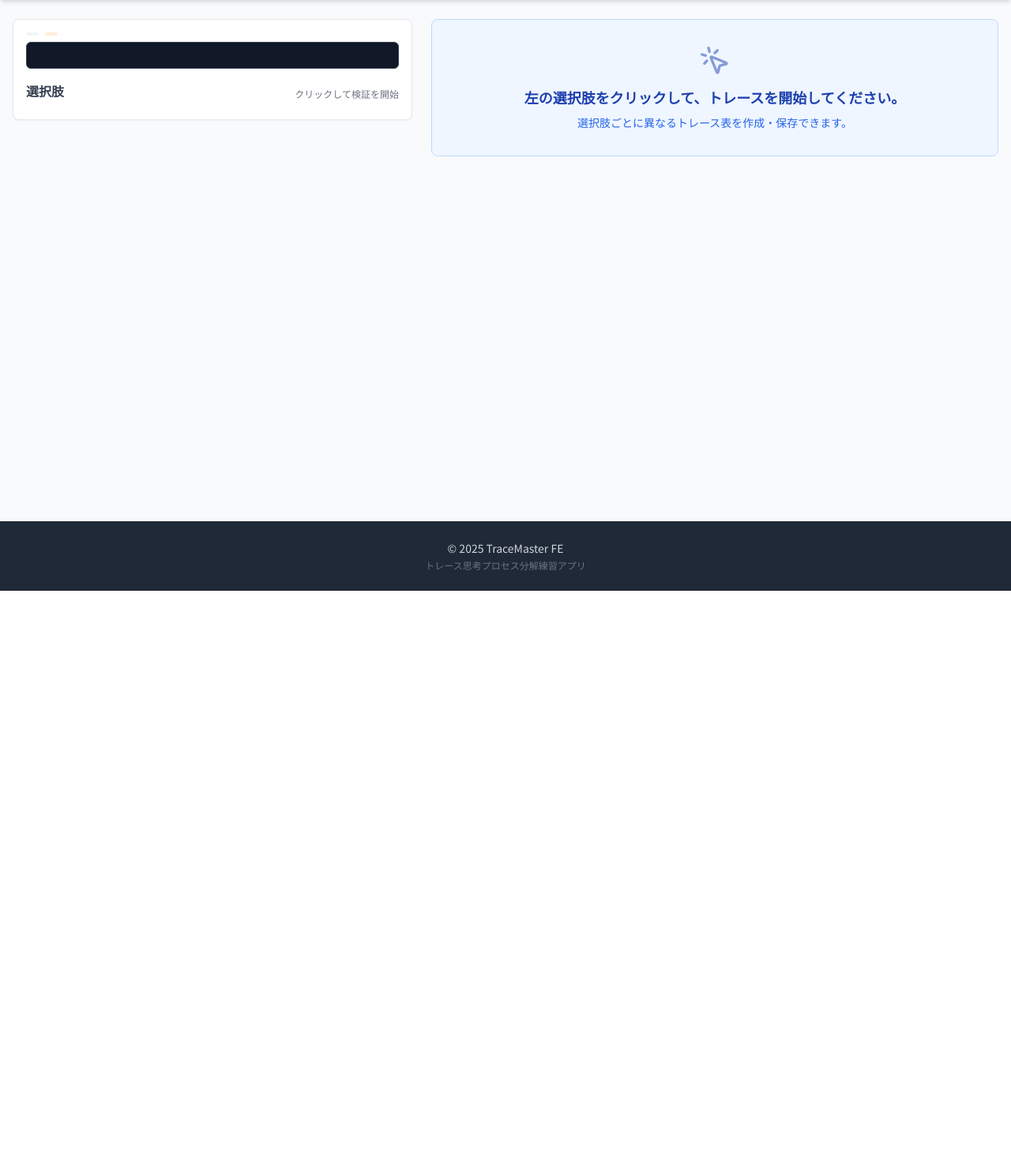
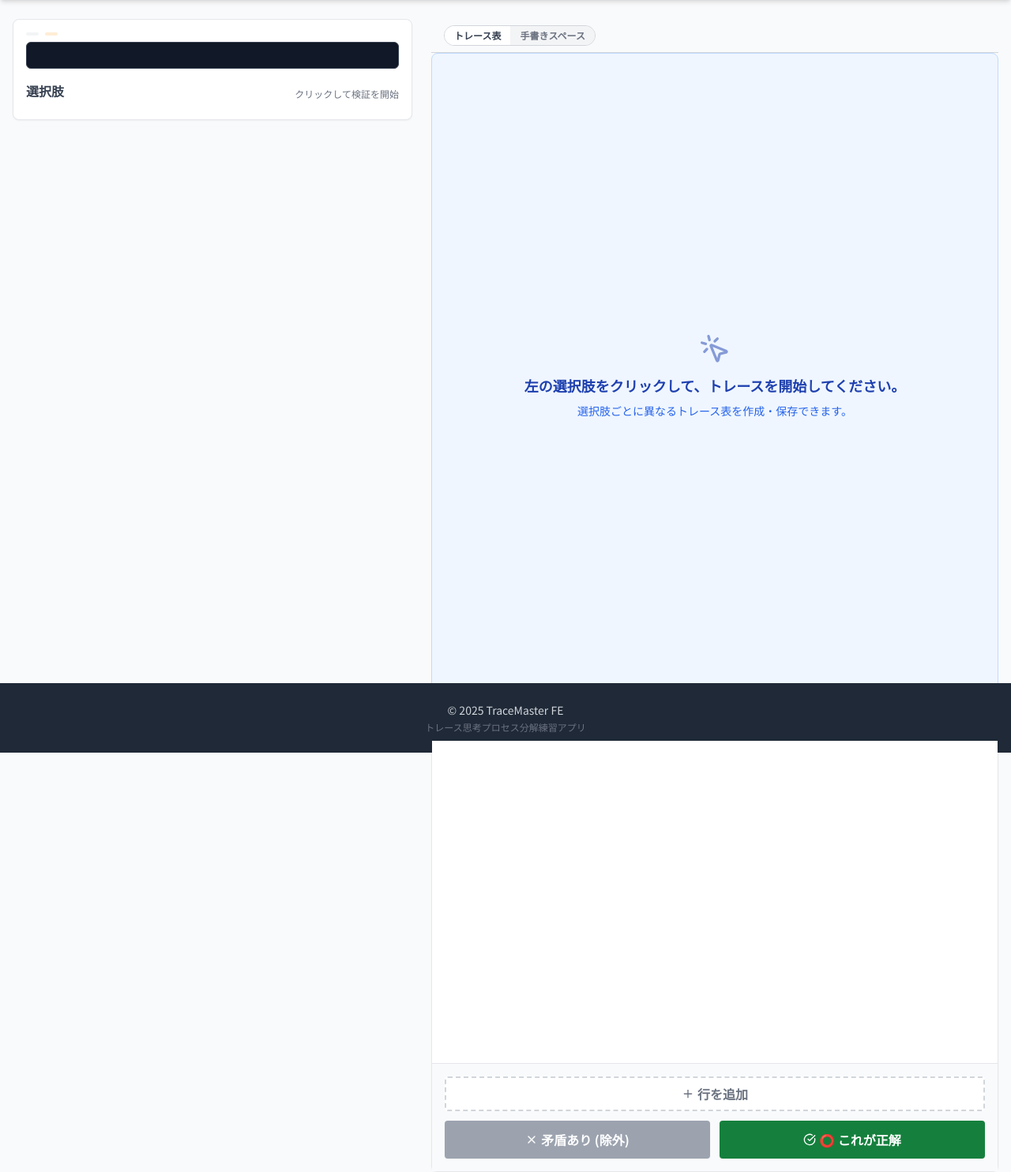
Before and after one commit to Okamoto-Airi/fe_trace_app, a Flask app: template templates/exam.html in a window 1280 px wide. Shown: the part 52-1536 px from the top of the page at 79% size. Before the commit the page ends 800 px from the top, so only its background shows below. Run offline with Flask 3, Linux system fonts and the light colour scheme; the template is opened without the code that fills it, so the values that code supplies are empty; some libraries are stand-ins or nearby versions.

Commit message:
過去問演習モードにフリーハンドモードを追加

```diff
--- a/templates/exam.html
+++ b/templates/exam.html
@@ -1,6 +1,6 @@
-{% extends "base.html" %} {% block content %}
+{% extends "base.html" %}
+{% block content %}
 <style>
-  /* 穴埋め箇所のハイライト用スタイル */
   .highlight-a {
     color: #059669;
     font-weight: bold;
@@ -16,25 +16,27 @@
 </style>
 
 <div class="max-w-7xl mx-auto grid grid-cols-1 lg:grid-cols-12 gap-6" id="app">
+
+  <!-- 左側：問題文 -->
   <div class="lg:col-span-5 space-y-4">
     <div class="bg-white rounded-lg shadow-sm border border-gray-200 p-4">
       <div class="flex items-center space-x-2 mb-2">
-        <span
-          class="px-2 py-0.5 bg-gray-100 text-gray-600 text-xs rounded-full font-bold"
-          >{{ problem.category }}</span
-        >
-        <span
-          class="px-2 py-0.5 {{ 'bg-blue-100 text-blue-700' if problem.difficulty=='初級' else 'bg-orange-100 text-orange-700' }} text-xs rounded-full"
-          >{{ problem.difficulty }}</span
-        >
+        <span class="px-2 py-0.5 bg-gray-100 text-gray-600 text-xs rounded-full font-bold">
+          {{ problem.category }}
+        </span>
+        <span class="px-2 py-0.5 {{ 'bg-blue-100 text-blue-700' if problem.difficulty=='初級' else 'bg-orange-100 text-orange-700' }} text-xs rounded-full">
+          {{ problem.difficulty }}
+        </span>
       </div>
+
       <h2 class="text-xl font-bold text-[#15803d] mb-2">{{ problem.title }}</h2>
 
       {% if problem.description %}
-      <!-- prettier-ignore -->
-      <p class="text-sm text-gray-600 mb-4 whitespace-pre-wrap leading-relaxed">{{ problem.description | trim }}</p>
+      <p class="text-sm text-gray-600 mb-4 whitespace-pre-wrap leading-relaxed">
+        {{ problem.description | trim }}
+      </p>
       {% endif %}
-      <!-- prettier-ignore -->
+
       <div
         class="bg-gray-900 text-gray-100 p-4 rounded-md font-mono text-sm overflow-x-auto leading-7 mb-4 shadow-inner border border-gray-700 whitespace-pre-wrap"
         id="code-display"
@@ -50,36 +52,49 @@
     </div>
   </div>
 
+  <!-- 右側：タブ + トレース表 + キャンバス -->
   <div class="lg:col-span-7">
+
+    <!-- ★ タブ（追加） -->
+    <div class="bg-gray-50 px-4 py-2 border-b border-gray-300 flex items-center justify-between">
+      <div class="flex text-xs font-bold rounded-full border border-gray-300 overflow-hidden">
+        <button
+          type="button"
+          id="tab-trace"
+          class="px-3 py-1 bg-white text-gray-700 hover:bg-gray-100 transition"
+          onclick="showTraceTable()"
+        >
+          トレース表
+        </button>
+        <button
+          type="button"
+          id="tab-canvas"
+          class="px-3 py-1 bg-gray-100 text-gray-500 hover:bg-gray-200 transition"
+          onclick="showCanvas()"
+        >
+          手書きスペース
+        </button>
+      </div>
+    </div>
+
+    <!-- トレース開始前メッセージ -->
     <div
       id="placeholder-msg"
       class="bg-blue-50 border border-blue-200 text-blue-800 p-8 rounded-lg text-center h-full flex flex-col justify-center items-center"
     >
-      <i
-        data-lucide="mouse-pointer-click"
-        class="w-10 h-10 mb-3 opacity-50"
-      ></i>
-      <p class="font-bold text-lg">
-        左の選択肢をクリックして、トレースを開始してください。
-      </p>
-      <p class="text-sm text-blue-600 mt-2">
-        選択肢ごとに異なるトレース表を作成・保存できます。
-      </p>
+      <i data-lucide="mouse-pointer-click" class="w-10 h-10 mb-3 opacity-50"></i>
+      <p class="font-bold text-lg">左の選択肢をクリックして、トレースを開始してください。</p>
+      <p class="text-sm text-blue-600 mt-2">選択肢ごとに異なるトレース表を作成・保存できます。</p>
     </div>
 
+    <!-- トレース表パネル -->
     <div
       id="trace-panel"
       class="hidden bg-white rounded-lg shadow-sm border border-gray-200 flex flex-col h-[calc(100vh-140px)] lg:h-auto lg:min-h-[600px]"
     >
-      <div
-        class="bg-gray-50 px-4 py-3 border-b border-gray-200 flex justify-between items-center"
-      >
+      <div class="bg-gray-50 px-4 py-3 border-b border-gray-200 flex justify-between items-center">
         <div class="flex items-center space-x-2">
-          <span
-            class="font-bold text-gray-700 text-lg"
-            id="current-option-badge"
-            >選択肢 ?</span
-          >
+          <span class="font-bold text-gray-700 text-lg" id="current-option-badge">選択肢 ?</span>
           <span class="text-xs text-gray-500 font-bold">の検証中</span>
         </div>
         <button
@@ -93,18 +108,13 @@
       <div class="overflow-auto flex-grow relative bg-white">
         <table class="w-full text-sm text-center border-collapse">
           <thead class="bg-gray-100 text-gray-600 sticky top-0 z-10 shadow-sm">
-            <tr
-              id="table-header"
-              class="divide-x divide-gray-300 border-b border-gray-300"
-            ></tr>
+            <tr id="table-header" class="divide-x divide-gray-300 border-b border-gray-300"></tr>
           </thead>
           <tbody id="table-body" class="divide-y divide-gray-100"></tbody>
         </table>
       </div>
 
-      <div
-        class="p-4 border-t border-gray-200 bg-gray-50 grid grid-cols-2 gap-3"
-      >
+      <div class="p-4 border-t border-gray-200 bg-gray-50 grid grid-cols-2 gap-3">
         <button
           onclick="addRow()"
           class="col-span-2 bg-white border-2 border-dashed border-gray-300 py-2 rounded text-gray-500 hover:bg-gray-100 hover:border-gray-400 font-bold transition flex items-center justify-center"
@@ -127,81 +137,119 @@
         </button>
       </div>
     </div>
+
+    <!-- ★ 手書きキャンバス（追加） -->
+    <div id="canvas-area" class="hidden p-4 bg-white flex flex-col items-stretch">
+      <p class="text-xs text-gray-500 mb-2">自由に図を書いて整理できます。</p>
+
+      <div class="border border-gray-300 rounded bg-gray-50 overflow-hidden">
+        <canvas id="freeCanvas" width="900" height="400" class="bg-white block"></canvas>
+      </div>
+
+      <div class="flex justify-between items-center mt-2 text-xs">
+
+        <!-- 左：色選択 + 消しゴム -->
+        <div class="flex items-center space-x-3">
+          <span class="text-gray-500">ペン色:</span>
+
+          <button class="color-btn w-5 h-5 rounded-full border border-gray-300 bg-black"
+            onclick="setPenColor('#000000', this)"></button>
+
+          <button class="color-btn w-5 h-5 rounded-full border border-gray-300 bg-blue-500"
+            onclick="setPenColor('#3b82f6', this)"></button>
+
+          <button class="color-btn w-5 h-5 rounded-full border border-gray-300 bg-red-500"
+            onclick="setPenColor('#ef4444', this)"></button>
+
+          <button class="color-btn w-5 h-5 rounded-full border border-gray-300 bg-emerald-500"
+            onclick="setPenColor('#10b981', this)"></button>
+
+          <button
+            id="eraser-btn"
+            class="px-2 py-1 border border-gray-300 rounded text-gray-600 hover:bg-gray-100"
+            onclick="enableEraser(this)"
+          >
+            消しゴム
+          </button>
+        </div>
+
+        <!-- 右：太さ + プレビュー + クリア -->
+        <div class="flex items-center space-x-3">
+          <label class="flex items-center space-x-1 text-gray-500">
+            <span>太さ</span>
+            <input type="range" min="2" max="20" value="3" id="pen-width" class="w-20"
+              onchange="setPenWidth(this.value)" />
+          </label>
+
+          <!-- ★ 太さプレビュー -->
+          <div id="pen-preview"
+               class="rounded-full border border-gray-400"
+               style="width: 3px; height: 3px; background-color: #000000;">
+          </div>
+
+          <button type="button" class="text-gray-500 underline hover:text-gray-800"
+            onclick="clearCanvas()">
+            クリア
+          </button>
+        </div>
+
       </div>
     </div>
 
+  </div>
+</div>
+
+<!-- ★ JS（トレース表 + キャンバス機能すべて統合） -->
 <script>
-  // サーバーから渡されたProblemオブジェクト(to_dict済み)
   const PROBLEM_DATA = {{ problem.to_dict() | tojson }};
-
   let currentOptionId = null;
   let traceHistory = {};
   let rejectedOptions = new Set();
 
-  // 1. 初期ロード
   document.addEventListener('DOMContentLoaded', () => {
     renderQuestion();
-      lucide.createIcons(); // アイコン再描画
+    lucide.createIcons();
   });
 
-  // 2. 問題情報の描画（ボタン生成）
   function renderQuestion() {
     const btnContainer = document.getElementById('option-buttons');
     btnContainer.innerHTML = '';
 
-      // 選択肢ボタン生成
     Object.keys(PROBLEM_DATA.options).forEach(key => {
       const btn = document.createElement('button');
-          // 基本クラス
       btn.className = 'py-3 px-3 border rounded font-bold text-gray-700 transition flex items-center justify-center relative shadow-sm';
       btn.id = `btn-${key}`;
-          btn.textContent = `${key}`; // ボタン文字
-
-          // 状態表示用のバッジ的なものを追加しても良いが、ここではシンプルに
-          const label = document.createElement('span');
-          label.className = 'ml-2 text-sm font-normal';
-          // label.textContent = `選択肢 ${key}`;
-          btn.appendChild(label);
-
+      btn.textContent = `${key}`;
       btn.onclick = () => handleOptionClick(key);
       btnContainer.appendChild(btn);
     });
+
     updateButtonStyles();
   }
 
-  // 3. 選択肢クリック時のハンドリング
   function handleOptionClick(targetOptionId) {
     if (currentOptionId === targetOptionId) return;
 
-      // 除外済みの選択肢をクリックした場合
     if (rejectedOptions.has(targetOptionId)) {
-          if (!confirm(`選択肢 ${targetOptionId} は「矛盾あり」として除外されています。\nもう一度検討し直しますか？`)) {
-              return;
-          }
+      if (!confirm(`選択肢 ${targetOptionId} は除外されています。\n再検討しますか？`)) return;
       rejectedOptions.delete(targetOptionId);
       updateButtonStyles();
     }
 
-      // 別の選択肢へ移動する場合、現在の入力を保存する
-      if (currentOptionId) {
-          saveTraceState(currentOptionId);
-      }
+    if (currentOptionId) saveTraceState(currentOptionId);
 
     switchToOption(targetOptionId);
   }
 
-  // 4. 選択肢切り替え処理
   function switchToOption(optionId) {
     currentOptionId = optionId;
     const optData = PROBLEM_DATA.options[optionId];
 
-      // コード表示の更新 (空欄補充)
     let code = PROBLEM_DATA.code_template;
     code = code.replace(/\[\s*a\s*\]/g, `<span class="highlight-a">${optData.a}</span>`);
     code = code.replace(/\[\s*b\s*\]/g, `<span class="highlight-b">${optData.b}</span>`);
     document.getElementById('code-display').innerHTML = code;
 
-      // UI表示切替
     document.getElementById('placeholder-msg').style.display = 'none';
     document.getElementById('trace-panel').classList.remove('hidden');
     document.getElementById('current-option-badge').textContent = `選択肢 ${optionId}`;
@@ -210,33 +258,25 @@
     renderTraceTable(optionId);
   }
 
-  // ボタンのスタイルを一括更新 (Tailwind Classes)
   function updateButtonStyles() {
     Object.keys(PROBLEM_DATA.options).forEach(key => {
       const btn = document.getElementById(`btn-${key}`);
-
-          // クラスリセット
-          btn.className = 'py-3 px-3 border rounded font-bold transition flex items-center justify-center shadow-sm ';
+      btn.className = 'py-3 px-3 border rounded font-bold transition flex items-center justify-center shadow-sm';
 
       if (rejectedOptions.has(key)) {
-              // 除外状態: グレーアウト + 取り消し線
-              btn.className += 'bg-gray-100 text-gray-400 border-gray-200 line-through opacity-70';
+        btn.className += ' bg-gray-100 text-gray-400 border-gray-200 line-through opacity-70';
       } else if (key === currentOptionId) {
-              // 選択中: ブランドカラーで強調
-              btn.className += 'bg-green-50 border-[#15803d] text-[#15803d] ring-1 ring-[#15803d]';
+        btn.className += ' bg-green-50 border-[#15803d] text-[#15803d] ring-1 ring-[#15803d]';
       } else {
-              // 通常: 白背景
-              btn.className += 'bg-white border-gray-300 text-gray-700 hover:bg-gray-50 hover:border-gray-400';
+        btn.className += ' bg-white border-gray-300 text-gray-700 hover:bg-gray-50 hover:border-gray-400';
       }
     });
   }
 
-  // 5. テーブル描画
   function renderTraceTable(optionId) {
     const thead = document.getElementById('table-header');
     const tbody = document.getElementById('table-body');
 
-      // ヘッダー生成
     thead.innerHTML = '<th class="p-2 border-r border-gray-300 bg-gray-100 w-12 text-xs font-bold text-gray-500">#</th>';
     PROBLEM_DATA.variables.forEach(v => {
       thead.innerHTML += `<th class="p-2 border-r border-gray-300 min-w-[60px] font-mono text-[#15803d]">${v}</th>`;
@@ -246,17 +286,13 @@
     tbody.innerHTML = '';
 
     const history = traceHistory[optionId];
-
     if (history && history.length > 0) {
-          history.forEach((rowData, index) => {
-              addRowToDom(index + 1, rowData);
-          });
+      history.forEach((rowData, index) => addRowToDom(index + 1, rowData));
     } else {
-          addRowToDom(1, null); // 初期行
+      addRowToDom(1, null);
     }
   }
 
-  // 6. DOMに行を追加するヘルパー
   function addRowToDom(rowNum, rowData) {
     const tbody = document.getElementById('table-body');
     const tr = document.createElement('tr');
@@ -264,17 +300,14 @@
 
     let html = `<td class="p-2 border-r border-gray-200 text-xs text-gray-400 bg-gray-50 font-bold select-none">${rowNum}</td>`;
 
-      // 変数列
     PROBLEM_DATA.variables.forEach((v, idx) => {
       const val = rowData ? rowData.vars[idx] : "";
-          // Tailwind input style
       html += `<td class="border-r border-gray-200 p-0 relative">
                 <input type="text" class="trace-input w-full h-full p-2 text-center font-mono text-gray-800 bg-transparent outline-none focus:bg-white focus:ring-2 focus:ring-inset focus:ring-blue-200 placeholder-gray-200"
                 value="${val}" placeholder="-">
                </td>`;
     });
 
-      // 備考列
     const memoVal = rowData ? rowData.memo : "";
     html += `<td class="p-0 relative">
               <input type="text" class="trace-memo w-full h-full p-2 text-left text-xs text-gray-600 bg-transparent outline-none focus:bg-white focus:ring-2 focus:ring-inset focus:ring-blue-200 placeholder-gray-300"
@@ -284,10 +317,7 @@
     tr.innerHTML = html;
     tbody.appendChild(tr);
 
-      // 新しい行へスクロール
-      if (!rowData) { // ユーザー追加時のみ
-          tr.scrollIntoView({ behavior: 'smooth', block: 'nearest' });
-      }
+    if (!rowData) tr.scrollIntoView({ behavior: 'smooth', block: 'nearest' });
   }
 
   function addRow() {
@@ -296,7 +326,6 @@
     addRowToDom(nextNum, null);
   }
 
-  // 7. 現在の状態を保存
   function saveTraceState(optionId) {
     const tbody = document.getElementById('table-body');
     const rows = [];
@@ -317,14 +346,12 @@
     traceHistory[optionId] = rows;
   }
 
-  // 8. 「矛盾あり」
   function rejectOption() {
-      if(!confirm(`この選択肢 ${currentOptionId} を除外候補としますか？\n(後で戻すことも可能です)`)) return;
+    if (!confirm(`選択肢 ${currentOptionId} を除外しますか？`)) return;
 
     saveTraceState(currentOptionId);
     rejectedOptions.add(currentOptionId);
 
-      // 画面リセット
     document.getElementById('trace-panel').classList.add('hidden');
     document.getElementById('placeholder-msg').style.display = 'flex';
     document.getElementById('code-display').innerHTML = PROBLEM_DATA.code_template;
@@ -333,22 +360,19 @@
     updateButtonStyles();
   }
 
-  // 9. 「表をリセット」
   function clearCurrentTable() {
-      if(!confirm("このトレース表の内容をすべて消去しますか？")) return;
+    if (!confirm("このトレース表をすべて消去しますか？")) return;
     traceHistory[currentOptionId] = [];
     renderTraceTable(currentOptionId);
   }
 
-  // 10. 「正解として確定」
   async function submitOption() {
     saveTraceState(currentOptionId);
 
-      if(!confirm(`選択肢 ${currentOptionId} を正解として回答しますか？`)) return;
+    if (!confirm(`選択肢 ${currentOptionId} を正解として回答しますか？`)) return;
 
     const isCorrect = (currentOptionId === PROBLEM_DATA.correct_option);
 
-      // サーバーへ結果記録
     try {
       await fetch('/api/log_result', {
         method: 'POST',
@@ -361,10 +385,10 @@
       });
 
       if (isCorrect) {
-              alert("🎉 正解です！\n素晴らしい洞察力です。");
+        alert("🎉 正解です！");
         window.location.href = "{{ url_for('problem_list', mode='exam') }}";
       } else {
-              alert("😢 残念ながら不正解です...\n\nトレース表を見直して、どこで矛盾が生じているか確認してみましょう。");
+        alert("😢 不正解です…\n\nトレース表を見直して、どこで矛盾が生じているか確認してみましょう。");
       }
       } catch (e) {
           console.error(e);
@@ -374,7 +398,200 @@
 
 // 入力自動保存
 document.getElementById('table-body').addEventListener('input', () => {
-      if(currentOptionId) saveTraceState(currentOptionId);
+    if (currentOptionId) saveTraceState(currentOptionId);
+});
+
+
+// ------------------------------------------------------------
+// ★ ここから下：キャンバス機能（タブ + 色 + 太さ + 消しゴム青強調）
+// ------------------------------------------------------------
+
+// 状態
+let canvas, ctx;
+let drawing = false;
+let penColor = '#000000';
+let penWidth = 3;
+let isEraser = false;
+
+
+// タブ切り替え
+function showTraceTable() {
+  document.getElementById('trace-panel').classList.remove('hidden');
+  document.getElementById('canvas-area').classList.add('hidden');
+
+  // placeholder-msg は「選択肢未選択時のみ」表示
+  document.getElementById('placeholder-msg').style.display =
+    currentOptionId ? 'none' : 'flex';
+
+  const tabTrace = document.getElementById('tab-trace');
+  const tabCanvas = document.getElementById('tab-canvas');
+
+  tabTrace.classList.add('bg-white', 'text-gray-700');
+  tabTrace.classList.remove('bg-gray-100', 'text-gray-500');
+
+  tabCanvas.classList.add('bg-gray-100', 'text-gray-500');
+  tabCanvas.classList.remove('bg-white', 'text-gray-700');
+}
+
+function showCanvas() {
+  document.getElementById('trace-panel').classList.add('hidden');
+  document.getElementById('placeholder-msg').style.display = 'none';
+  document.getElementById('canvas-area').classList.remove('hidden');
+
+  const tabTrace = document.getElementById('tab-trace');
+  const tabCanvas = document.getElementById('tab-canvas');
+
+  tabCanvas.classList.add('bg-white', 'text-gray-700');
+  tabCanvas.classList.remove('bg-gray-100', 'text-gray-500');
+
+  tabTrace.classList.add('bg-gray-100', 'text-gray-500');
+  tabTrace.classList.remove('bg-white', 'text-gray-700');
+}
+
+
+// キャンバス初期化
+function setupCanvas() {
+  canvas = document.getElementById('freeCanvas');
+  if (!canvas) return;
+
+  ctx = canvas.getContext('2d');
+  ctx.lineCap = 'round';
+  ctx.lineJoin = 'round';
+  ctx.strokeStyle = penColor;
+  ctx.lineWidth = penWidth;
+
+  // PC
+  canvas.onmousedown = (e) => {
+    drawing = true;
+    ctx.beginPath();
+    ctx.moveTo(e.offsetX, e.offsetY);
+  };
+  canvas.onmouseup = () => drawing = false;
+  canvas.onmouseleave = () => drawing = false;
+
+  canvas.onmousemove = (e) => {
+    if (!drawing) return;
+
+    ctx.globalCompositeOperation = isEraser
+      ? 'destination-out'
+      : 'source-over';
+
+    ctx.lineTo(e.offsetX, e.offsetY);
+    ctx.stroke();
+  };
+
+  // タッチ
+  canvas.addEventListener('touchstart', (e) => {
+    e.preventDefault();
+    const rect = canvas.getBoundingClientRect();
+    const t = e.touches[0];
+    drawing = true;
+    ctx.beginPath();
+    ctx.moveTo(t.clientX - rect.left, t.clientY - rect.top);
+  }, { passive: false });
+
+  canvas.addEventListener('touchend', (e) => {
+    e.preventDefault();
+    drawing = false;
+  }, { passive: false });
+
+  canvas.addEventListener('touchmove', (e) => {
+    e.preventDefault();
+    if (!drawing) return;
+
+    const rect = canvas.getBoundingClientRect();
+    const t = e.touches[0];
+
+    ctx.globalCompositeOperation = isEraser
+      ? 'destination-out'
+      : 'source-over';
+
+    ctx.lineTo(t.clientX - rect.left, t.clientY - rect.top);
+    ctx.stroke();
+  }, { passive: false });
+}
+
+
+// 色選択（青強調解除）
+function setPenColor(color, btn) {
+  isEraser = false;
+  penColor = color;
+
+  if (ctx) {
+    ctx.globalCompositeOperation = 'source-over';
+    ctx.strokeStyle = penColor;
+    ctx.lineWidth = penWidth;
+  }
+
+  // 色ボタン枠線
+  document.querySelectorAll('.color-btn').forEach(b => {
+    b.classList.remove('ring-2', 'ring-gray-700');
+  });
+  if (btn) btn.classList.add('ring-2', 'ring-gray-700');
+
+  // 消しゴム青強調解除
+  document.getElementById('eraser-btn').classList.remove(
+    'bg-yellow-200',
+    'border-yellow-500',
+    'text-yellow-800'
+  );
+
+  // プレビュー色更新
+  const preview = document.getElementById('pen-preview');
+  if (preview) preview.style.backgroundColor = color;
+}
+
+
+// 太さ変更 + プレビュー
+function setPenWidth(width) {
+  penWidth = Number(width);
+  if (ctx) ctx.lineWidth = penWidth;
+
+  const preview = document.getElementById('pen-preview');
+  if (preview) {
+    preview.style.width = penWidth + 'px';
+    preview.style.height = penWidth + 'px';
+  }
+}
+
+
+// 消しゴム（青強調）
+function enableEraser(btn) {
+  isEraser = true;
+
+  if (ctx) {
+    ctx.globalCompositeOperation = 'destination-out';
+    ctx.lineWidth = 20;
+  }
+
+  // 色ボタン枠線解除
+  document.querySelectorAll('.color-btn').forEach(b => {
+    b.classList.remove('ring-2', 'ring-gray-700');
+  });
+
+  // 青強調
+  btn.classList.add('bg-yellow-200',
+    'border-yellow-500',
+    'text-yellow-800');
+
+  // プレビュー白
+  const preview = document.getElementById('pen-preview');
+  if (preview) preview.style.backgroundColor = '#ffffff';
+}
+
+
+// クリア
+function clearCanvas() {
+  if (!ctx || !canvas) return;
+  ctx.clearRect(0, 0, canvas.width, canvas.height);
+}
+
+
+// 初期化
+document.addEventListener('DOMContentLoaded', () => {
+  setupCanvas();
+  showTraceTable(); // 初期はトレース表タブ
 });
 </script>
+
 {% endblock %}
--- a/templates/practice.html
+++ b/templates/practice.html
@@ -111,7 +111,7 @@
   class="hidden p-4 bg-white flex flex-col items-stretch"
 >
   <p class="text-xs text-gray-500 mb-2">
-    スタック / キュー / リスト構造の時の問題など、自由に使ってください。
+    トレースで考えにくい問題など、ご自由に使ってください。
   </p>
 
   <div class="border border-gray-300 rounded bg-gray-50 overflow-hidden">
```
Lines whose indentation alone changed are shown as unchanged.
